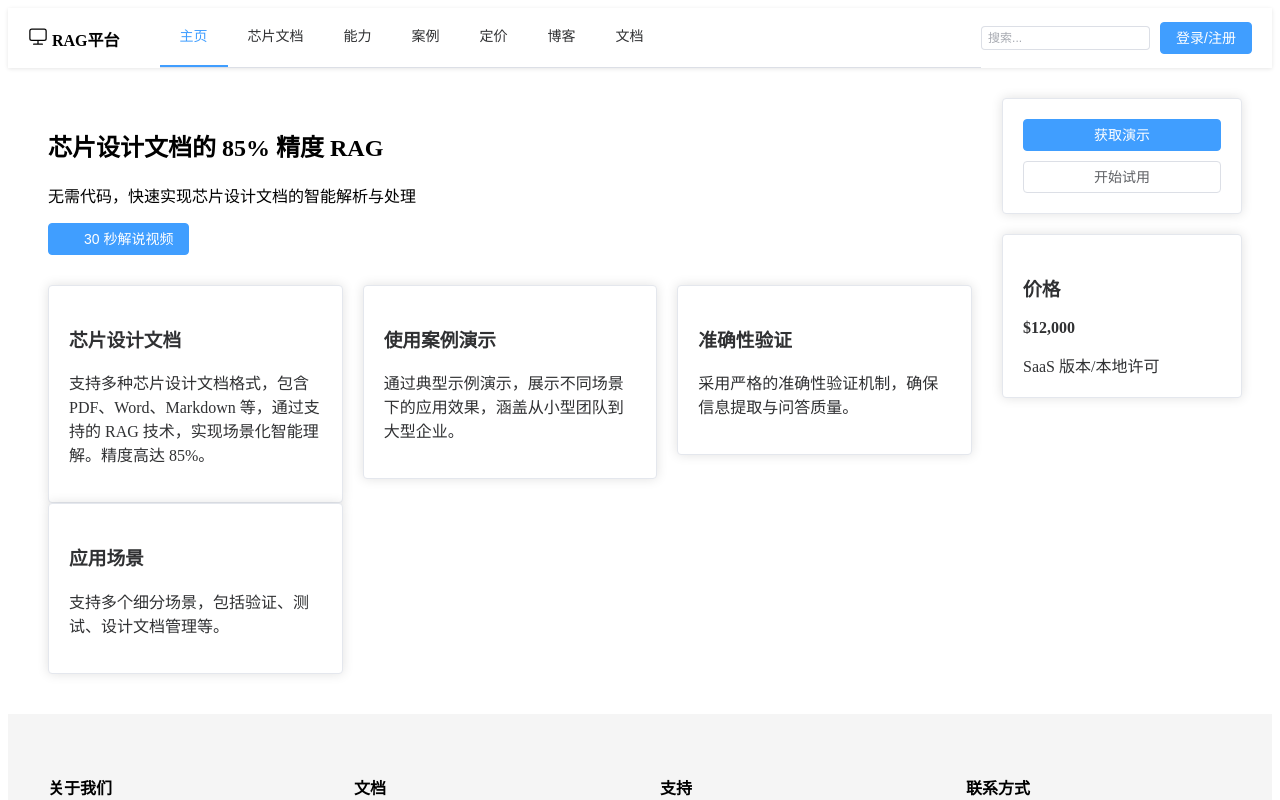
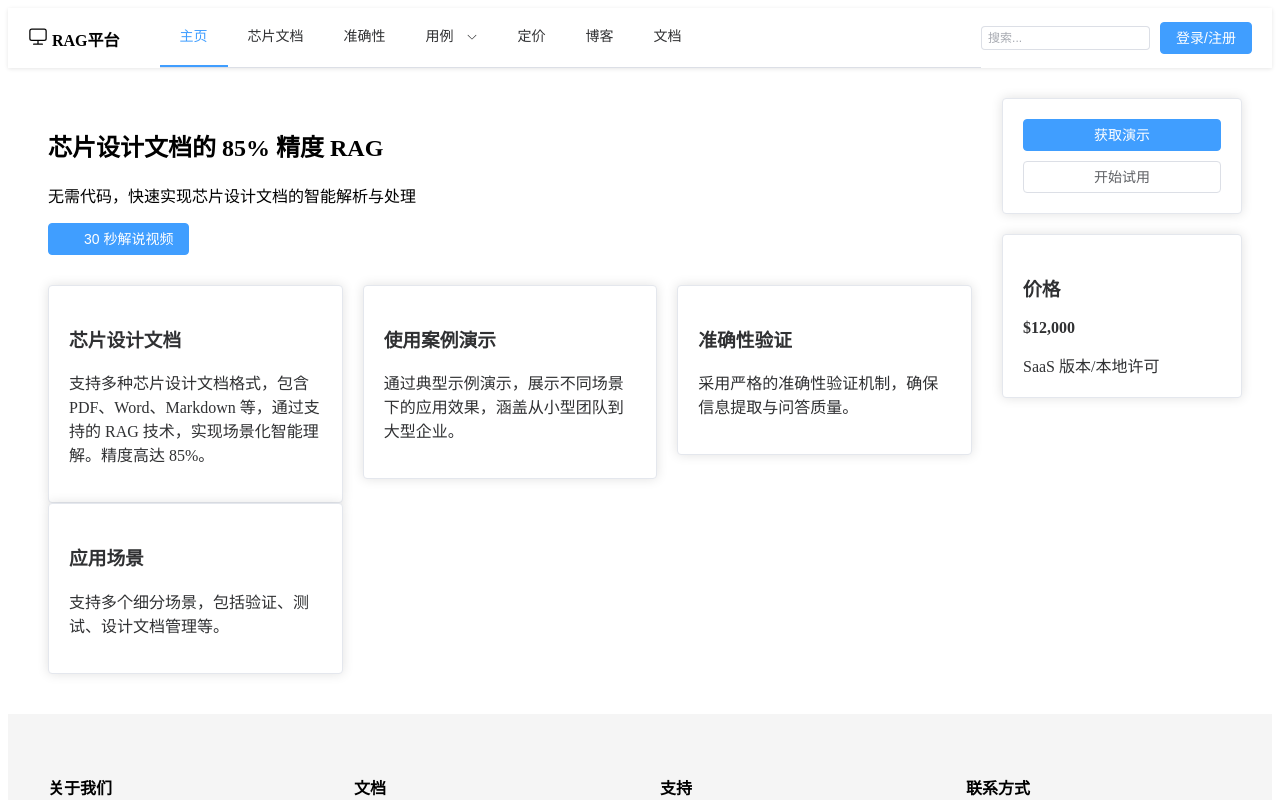
Before and after one commit to maxuchang001/RAG_Promotional_Website, a Vue app: page / in a window 1280 px wide. Shown: the top 800 px of the page. Built offline with nearby package versions, Linux system fonts and the light colour scheme.

Commit message:
Update Header.vue

```diff
--- a/src/components/Header.vue
+++ b/src/components/Header.vue
@@ -4,8 +4,14 @@
     <el-menu mode="horizontal" class="nav" :default-active="'1'">
       <el-menu-item index="1" @click="handleMenuClick('/')">主页</el-menu-item>
       <el-menu-item index="2" @click="handleMenuClick('/chipdesign')">芯片文档</el-menu-item>
-      <el-menu-item index="3">能力</el-menu-item>
-      <el-menu-item index="4">案例</el-menu-item>
+      <el-menu-item index="3">准确性</el-menu-item>
+      <el-sub-menu index="4">
+        <template #title>用例</template>
+        <el-menu-item index="4-1">芯片设计</el-menu-item>
+        <el-menu-item index="4-2">自动驾驶</el-menu-item>
+        <el-menu-item index="4-3">智慧医疗</el-menu-item>
+        <el-menu-item index="4-4">金融问答</el-menu-item>
+      </el-sub-menu>
       <el-menu-item index="5">定价</el-menu-item>
       <el-menu-item index="6">博客</el-menu-item>
       <el-menu-item index="7">文档</el-menu-item>
```
